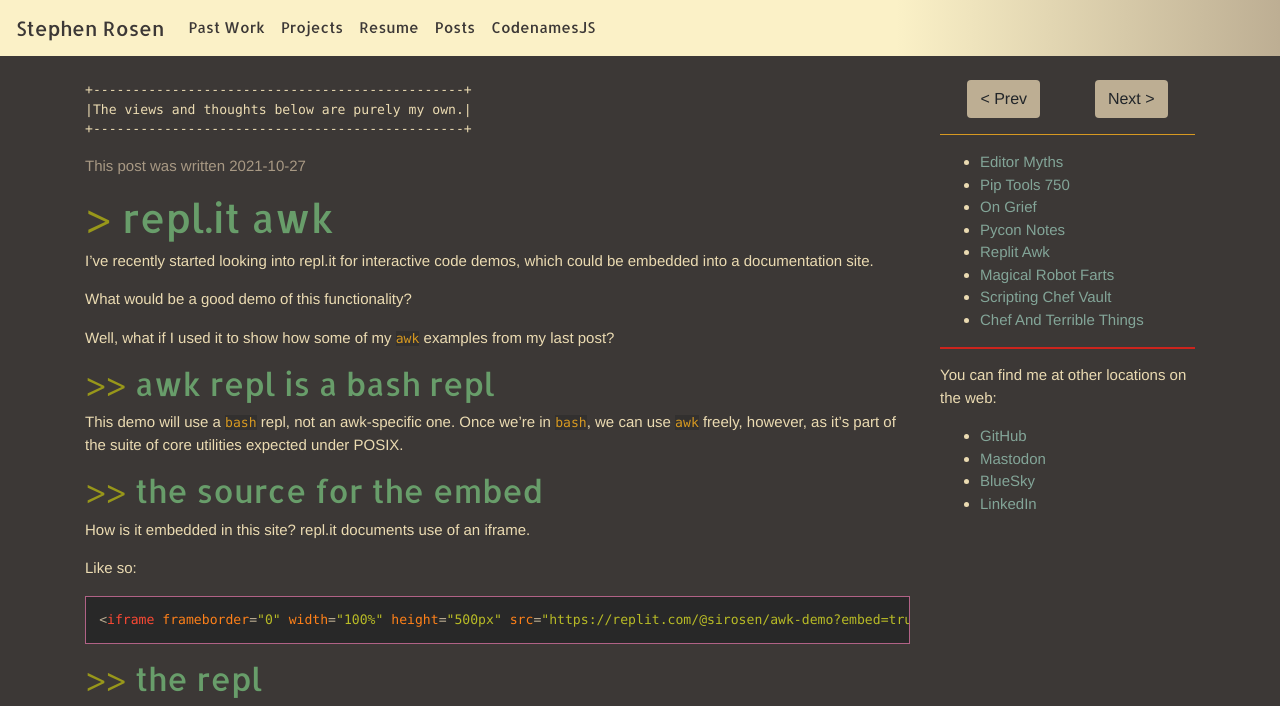
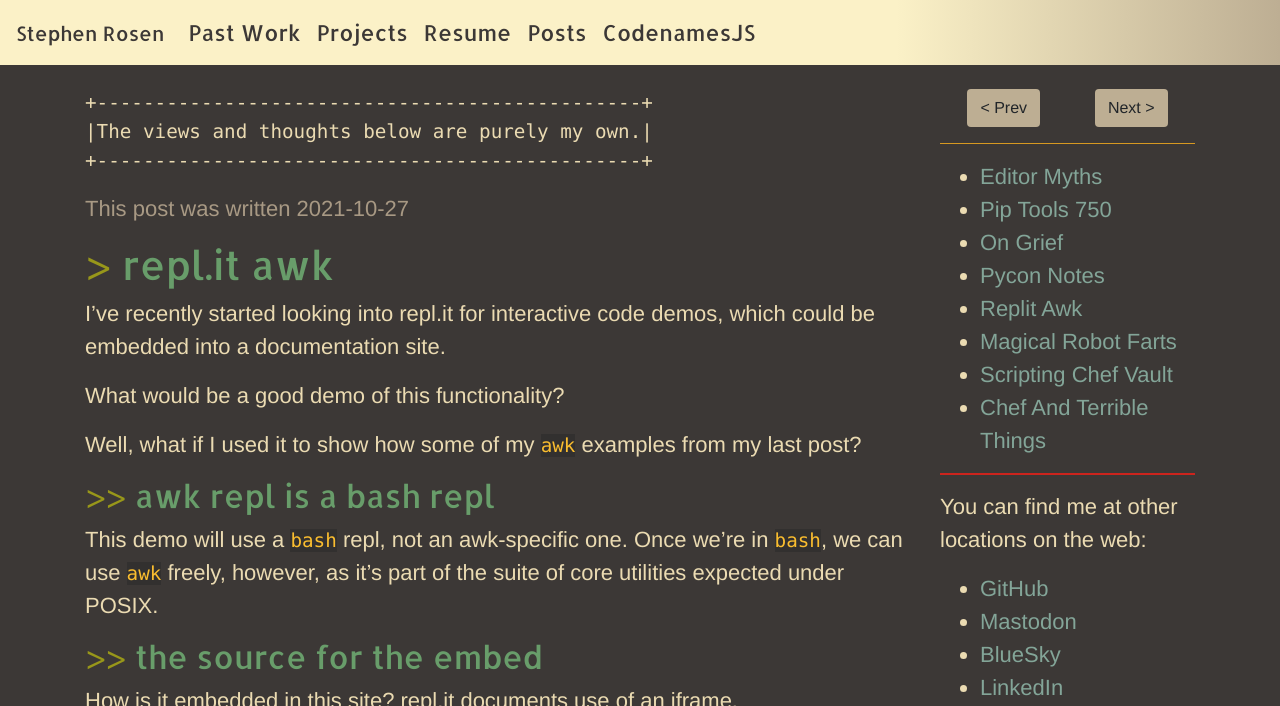
Before and after one commit to sirosen/sirosen.github.io, a Jekyll site: the page built from _posts/2021-10-27-replit-awk.md, in a window 1280 px wide. Shown: the top 706 px of the page. Built offline with Jekyll 4.4.1, drawn with Linux system fonts in a browser that asks for light colours; grey boxes are pictures that could not be loaded.

Commit message:
Readability focused CSS tweaks

```diff
--- a/assets/styles.scss
+++ b/assets/styles.scss
@@ -9,6 +9,7 @@
 $gruv-fg: #EBDBB2;
 $gruv-weak-fg: #A89984;
 $gruv-yellow: #D79921;
+$gruv-bright-yellow: #FABD2F;
 $gruv-green: #98971A;
 $gruv-purple: #B16286;
 $gruv-red: #CC241D;
@@ -49,7 +50,7 @@
 
 // Primary content
 body {
-  font-size: 15px;
+  font-size: 22px;
   line-height: 1.5;
   background: $gruv-bg;
   font-family: 'Helvetica Neue', Helvetica, Arial, serif;
@@ -65,7 +66,7 @@
 }
 
 code {
-  color: $gruv-yellow;
+  color: $gruv-bright-yellow;
   background-color: #32302F;
 }
 pre {
```
